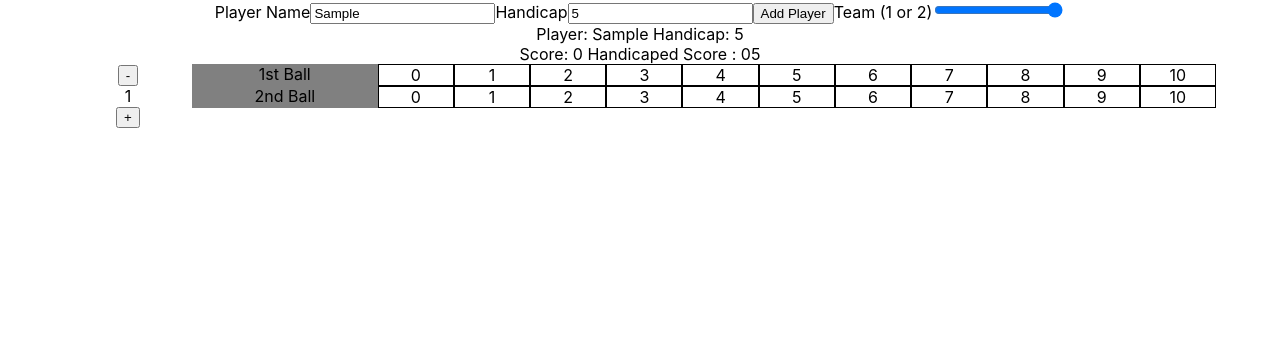
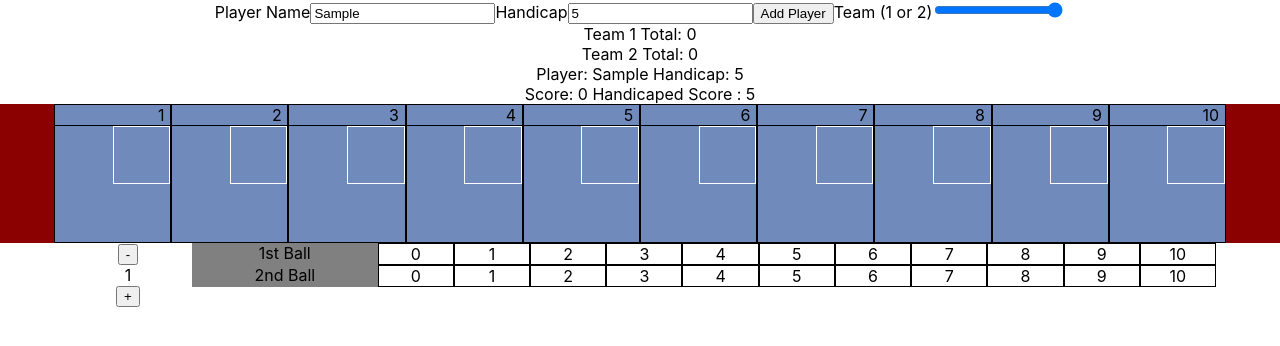
Before and after one commit to TinTooth/BowlingReact, a React (Create React App) app: page / in a window 1280 px wide. Both pictures are taken after typing "Sample", "5" into the empty fields and a click on the button "Add Player". Shown: the top 346 px of the page. Built offline with nearby package versions, Linux system fonts and the light colour scheme.

Commit message:
Added Functionality to Player/App to calculate team totals

```diff
--- a/src/App.jsx
+++ b/src/App.jsx
@@ -9,17 +9,36 @@ function App() {
   const [name, setname] = useState();
   const [handicap, sethandicap] = useState();
   const [team, setteam] = useState();
+  const [team1Score, setteam1Score] = useState(0);
+  const [team2Score, setteam2Score] = useState(0);
+
+  useEffect (()=> {
+    updateScores()
+  },[team1List,team2List])
+
+  const updateScores = () => {
+    let result1 = 0;
+    let result2 = 0;
+    team1List.forEach((player) => {
+      result1+= player.total
+    })
+    team2List.forEach((player) => {
+      result2+= player.total
+    })
+    setteam1Score(result1);
+    setteam2Score(result2);
+  }
 
 
   const addPlayer = (e) => {
     e.preventDefault()
     if (team == 1) {
-      team1List.push({name:name,handicap:handicap,team:team});
+      team1List.push({name:name,handicap:handicap,team:team,total:0});
       let newList = [...team1List]
       setteam1List(newList)
     }
     else {
-      team2List.push({name:name,handicap:handicap,team:team});
+      team2List.push({name:name,handicap:handicap,team:team,total:0});
       let newList = [...team2List]
       setteam2List(newList)
     }
@@ -27,6 +46,8 @@ function App() {
 
   return (
     <div className="App">
+
+
       <div className="add-player-container">
         <form onSubmit={addPlayer}>
           <label>Player Name</label>
@@ -39,11 +60,17 @@ function App() {
         </form>
       </div>
 
+
+      <div>Team 1 Total: {team1Score}</div>
+      <div>Team 2 Total: {team2Score}</div>
+
       {team1List.map((player,i)=> {
-        return <Player key = {i} name = {player.name} handicap = {player.handicap} team = {player.team}/>
+        return <Player pnumber={i} key = {i} name = {player.name} handicap = {player.handicap}
+        team = {player.team} teamPlayers = {team1List} setTeam = {setteam1List}/>
       })}
       {team2List.map((player,i)=> {
-        return <Player key = {i} name = {player.name} handicap = {player.handicap} team = {player.team}/>
+        return <Player  pnumber={i} key = {i} name = {player.name} handicap = {player.handicap}
+         team = {player.team} teamPlayers = {team2List} setTeam = {setteam2List}/>
       })}
 
     {/* <Player name = {'Ben'} handicap = {105}></Player> */}
--- a/src/components/Player/Player.jsx
+++ b/src/components/Player/Player.jsx
@@ -23,7 +23,7 @@ class Frame {
 
 }
 
-const Player = ({name, handicap, team}) => {
+const Player = ({name, handicap, team, teamPlayers,setTeam, pnumber}) => {
     let player = name
     let hc = handicap
     const [frames, setframes] = useState(generateFrames());
@@ -41,6 +41,8 @@ const Player = ({name, handicap, team}) => {
     useEffect ( () => {
         getScore()
     },[frames]
+
+
 
     )
 
@@ -191,13 +193,17 @@ const Player = ({name, handicap, team}) => {
                 result += (frames[i].frametotal - frames[i-1].frametotal)
             }
         }
+        teamPlayers[pnumber].total = result
+        let newList = [...teamPlayers]
+        setTeam(newList)
         settotal(result)
+
     }
 
     return (
         <>
         <div>Player: {player} Handicap: {hc}</div>
-        <div>Score: {total} Handicaped Score : {total+hc}</div>
+        <div>Score: {total} Handicaped Score : {total+ +hc}</div>
         <ScoreCard frames = {frames} team = {team}></ScoreCard>
         <InputControls frames = {frames} setframes = {setframes} calculateFrames = {calculateFrames} team = {team}></InputControls>
         </>
--- a/src/components/ScoreCard/ScoreCard.jsx
+++ b/src/components/ScoreCard/ScoreCard.jsx
@@ -11,7 +11,7 @@ const ScoreCard = ({frames,team}) => {
                 </div>)
             })}
         </div>
-    ): frames && team == 2 ?(
+    ): frames ?(
         <div className= {`scorecard2`}>
         {frames.map((frame,i) => {
             return(
```
